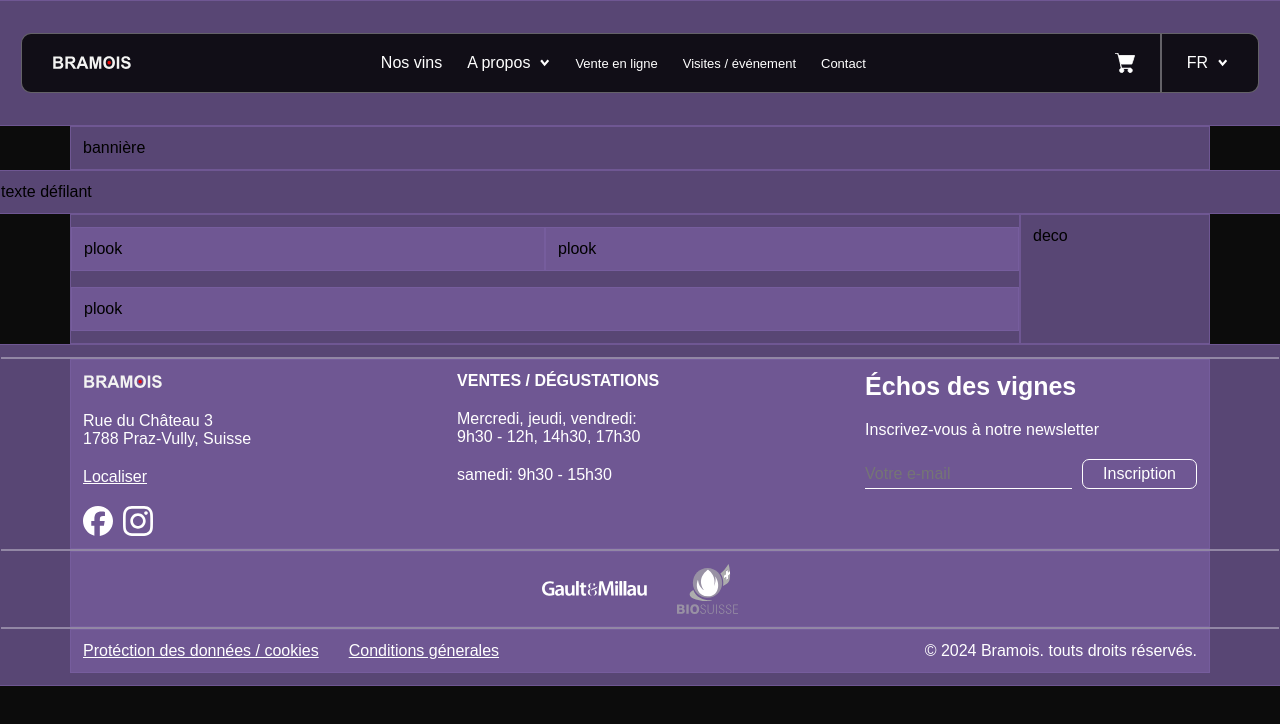
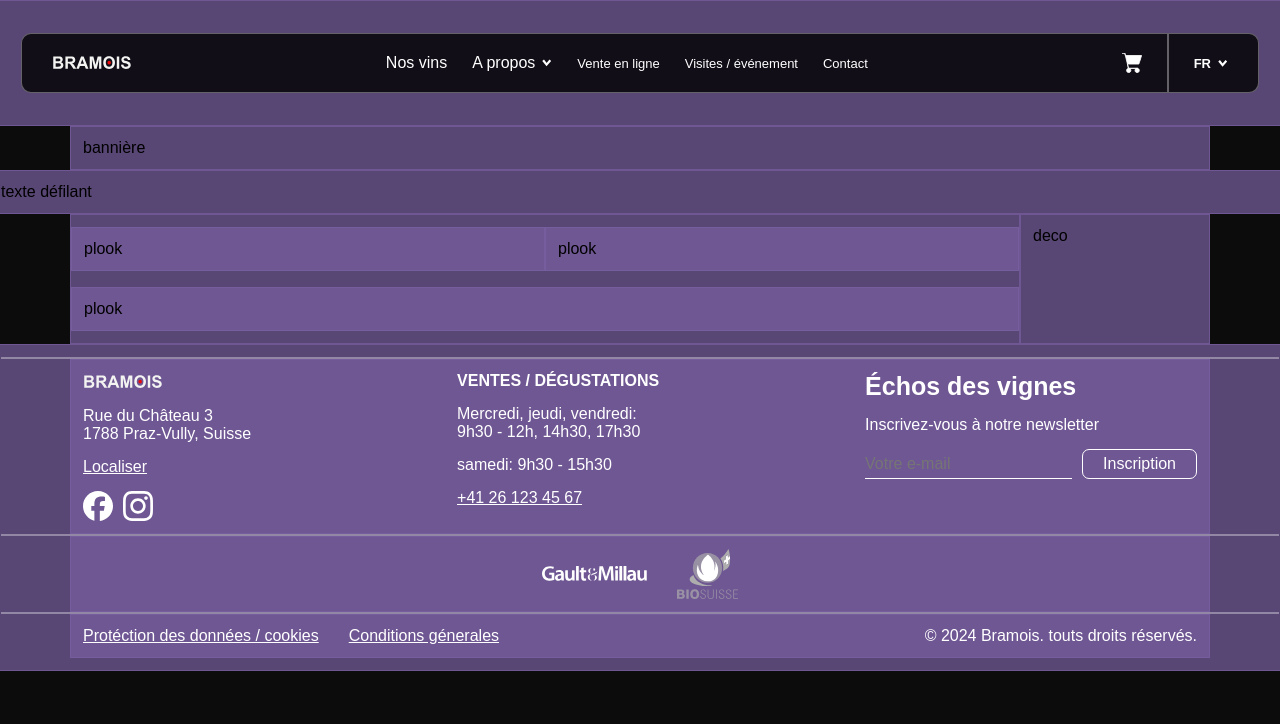
Before and after one commit to rigormortis123/03-vin, a website built with Parcel: page src/index.html in a window 1280 px wide. Built offline with nearby package versions, Linux system fonts and the light colour scheme.

Commit message:
Details footer and header

```diff
--- a/src/index.html
+++ b/src/index.html
@@ -29,7 +29,7 @@
             <img class="shop" src="./imgs/icon-shop.svg" />
             <hr />
             <div class="menu-burger">
-              <p>FR</p>
+              <p style="font-weight: 700" class="small">FR</p>
               <img class="chevron" src="./imgs/icon-chevron.svg" />
             </div>
           </div>
@@ -78,7 +78,7 @@
                     1788 Praz-Vully, Suisse
                   </p>
 
-                  <a href="#localiser">Localiser</a>
+                  <a class="text-underline" href="#localiser">Localiser</a>
                   <div class="social-media">
                     <a href="https://minesweeper.online/"
                       ><img class="social" src="./imgs/icon-facebook.svg"
@@ -98,6 +98,10 @@
                   </p>
 
                   <p>samedi: 9h30 - 15h30</p>
+
+                  <a class="text-underline" href="tel:+41 26 123 45 67"
+                    >+41 26 123 45 67</a
+                  >
                 </div>
 
                 <div class="footer-content">
@@ -140,10 +144,12 @@
             <div class="col">
               <div class="footer-end">
                 <div class="footer-end-left">
-                  <a href="https://minesweeper.online/"
+                  <a class="text-underline" href="https://minesweeper.online/"
                     >Protéction des données / cookies</a
                   >
-                  <a href="https://minesweeper.online/">Conditions génerales</a>
+                  <a class="text-underline" href="https://minesweeper.online/"
+                    >Conditions génerales</a
+                  >
                 </div>
                 <p>© 2024 Bramois. touts droits réservés.</p>
               </div>
--- a/src/scss/main.scss
+++ b/src/scss/main.scss
@@ -91,6 +91,10 @@ hr {
   font-weight: 700;
 }
 
+.text-underline {
+  text-decoration: underline;
+}
+
 /* IMGS */
 
 .bramois {
@@ -164,7 +168,7 @@ hr {
 .menu-burger {
   display: flex;
   flex-direction: row;
-  gap: 10px;
+  gap: 7px;
 }
 
 /* FOOTER */
@@ -178,12 +182,7 @@ hr {
 .footer-content {
   display: flex;
   flex-direction: column;
-  gap: 20px;
-}
-
-.footer a,
-.footer-end a {
-  text-decoration: underline;
+  gap: 15px;
 }
 
 .social-media {
```
